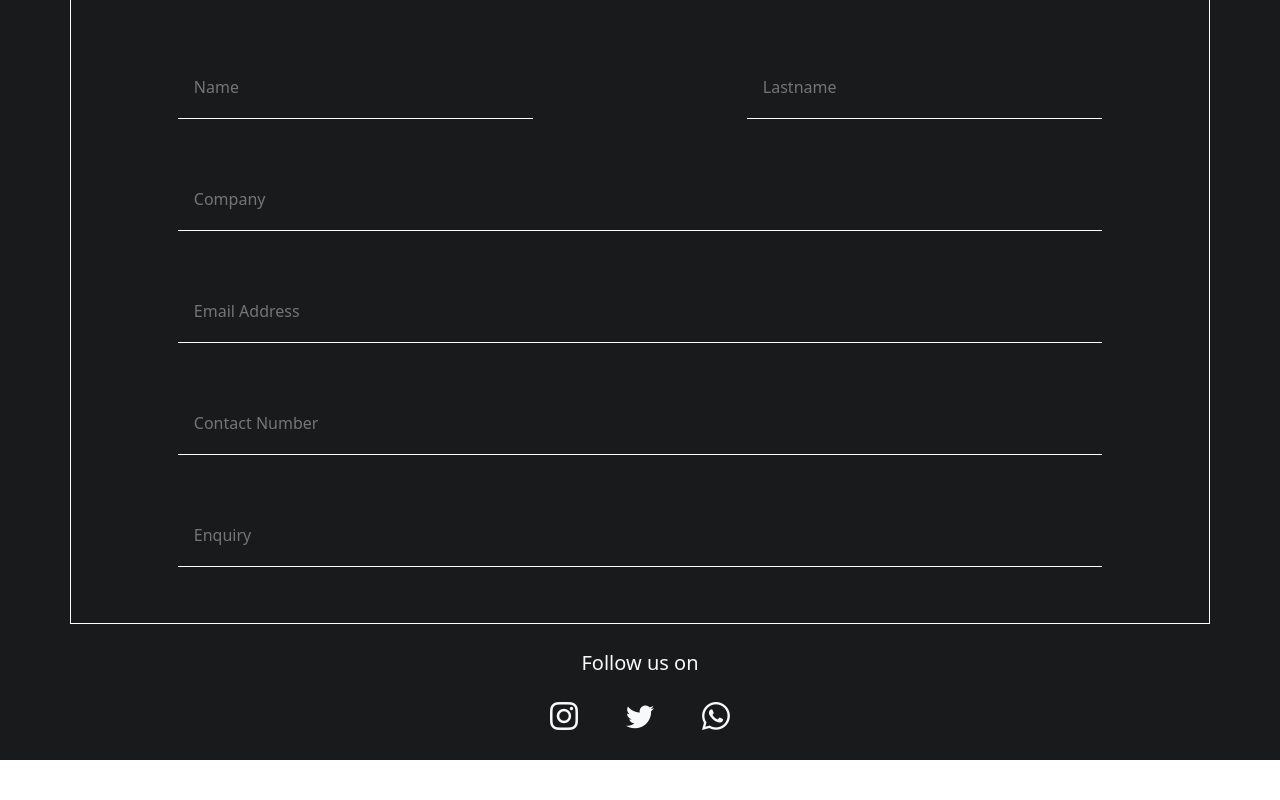
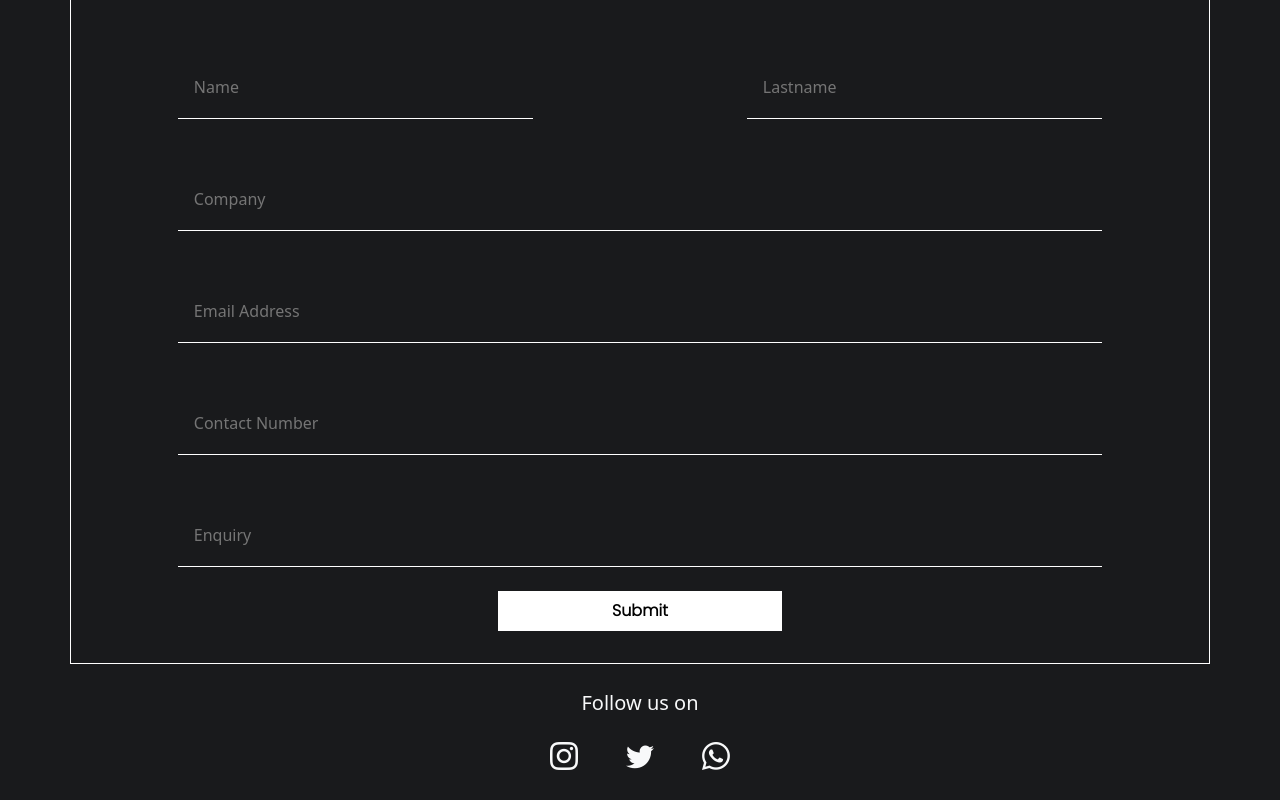
Before and after one commit to Dhruwang/Marketo, a React (Create React App) app: page / in a window 1280 px wide. Shown: the part 4674-5474 px from the top of the page. Before the commit the page ends 5434 px from the top, so only its background shows below. Built offline with nearby package versions, Linux system fonts and the light colour scheme.

Commit message:
added submit button in contact form

```diff
--- a/src/components/Contact.js
+++ b/src/components/Contact.js
@@ -25,6 +25,7 @@ export default function Contact() {
                     <div className='formInputDiv my-4 col-md-10'>
                     <input type="text" id="enquiry" name="enquiry" placeholder='Enquiry'/>
                     </div>
+                    <button className='button col-md-3'>Submit</button>
                 </div>
             </form>
         </div>
```
